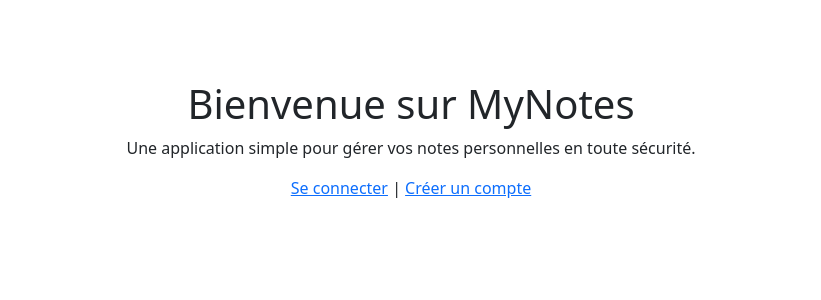
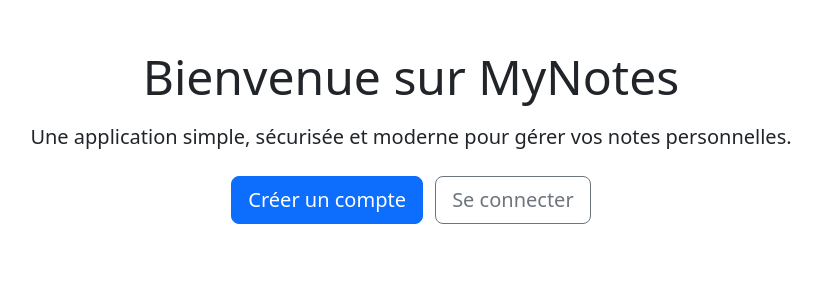
Before and after one commit to olivier56240/menottes, a Flask app: page / in a window 1280 px wide. Shown: the part 57-357 px from the top of the page, without its empty margins (229-1050 px from the left). Run offline with Flask 3, Linux system fonts and the light colour scheme.

Commit message:
public home page

```diff
--- a/app/templates/home.html
+++ b/app/templates/home.html
@@ -1,14 +1,24 @@
 {% extends "base.html" %}
 {% block content %}
-<div style="text-align:center; margin-top:80px;">
-   <h1>Bienvenue sur MyNotes</h1>
-   <p>Une application simple pour gérer vos notes personnelles en toute sécurité.</p>
 
-   {% if current_user.is_authenticated %}
-       <a href="{{ url_for('notes.list_notes') }}">Accéder à mes notes</a>
-   {% else %}
-       <a href="{{ url_for('auth.login') }}">Se connecter</a> |
-       <a href="{{ url_for('auth.register') }}">Créer un compte</a>
-   {% endif %}
+<div class="text-center mt-5">
+ <h1 class="display-5 mb-3">Bienvenue sur MyNotes</h1>
+ <p class="lead mb-4">
+   Une application simple, sécurisée et moderne pour gérer vos notes personnelles.
+ </p>
+
+ {% if not current_user.is_authenticated %}
+   <a href="{{ url_for('auth.register') }}" class="btn btn-primary btn-lg me-2">
+     Créer un compte
+   </a>
+   <a href="{{ url_for('auth.login') }}" class="btn btn-outline-secondary btn-lg">
+     Se connecter
+   </a>
+ {% else %}
+   <a href="{{ url_for('notes.list_notes') }}" class="btn btn-primary btn-lg">
+     Accéder à mes notes
+   </a>
+ {% endif %}
 </div>
+
 {% endblock %}
```
